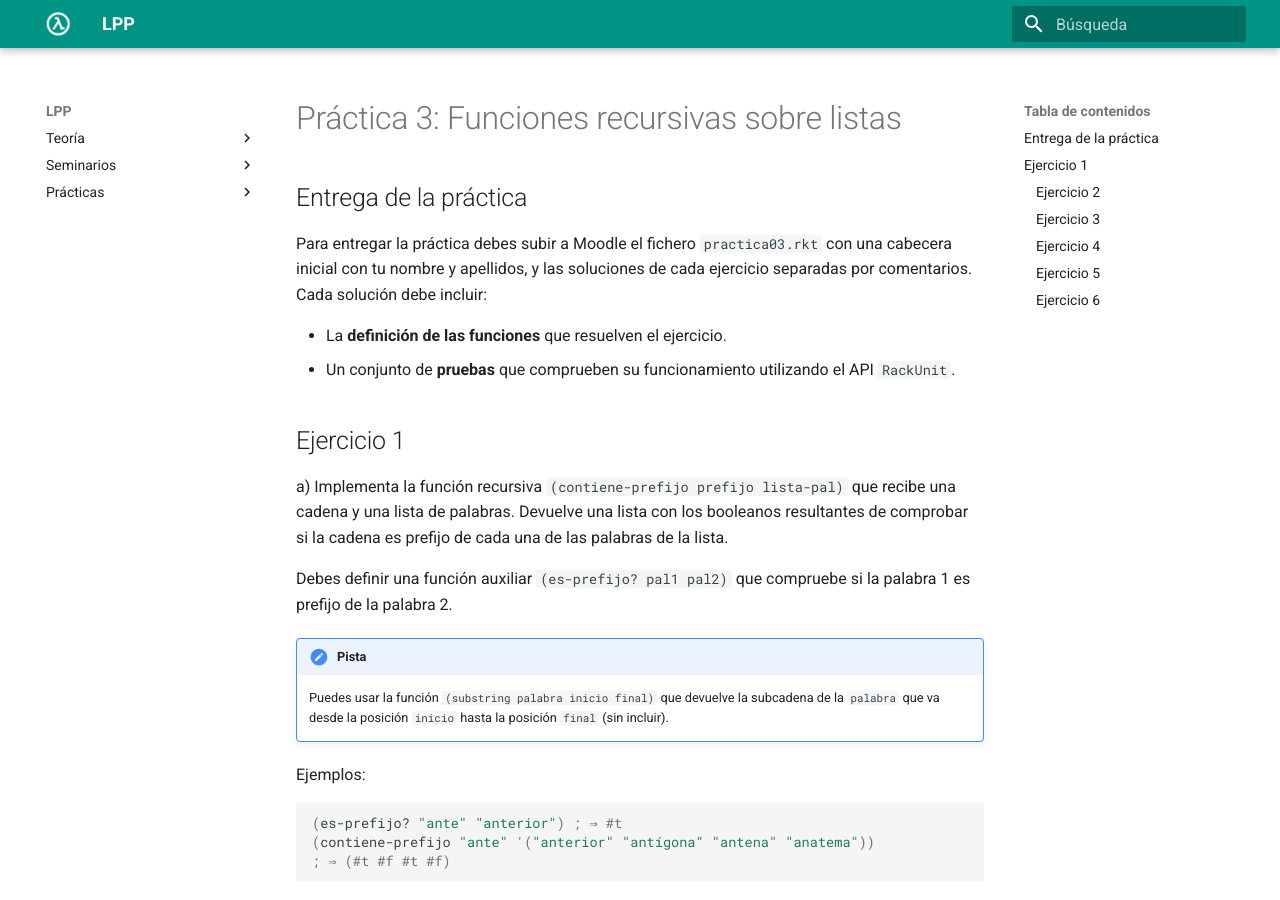
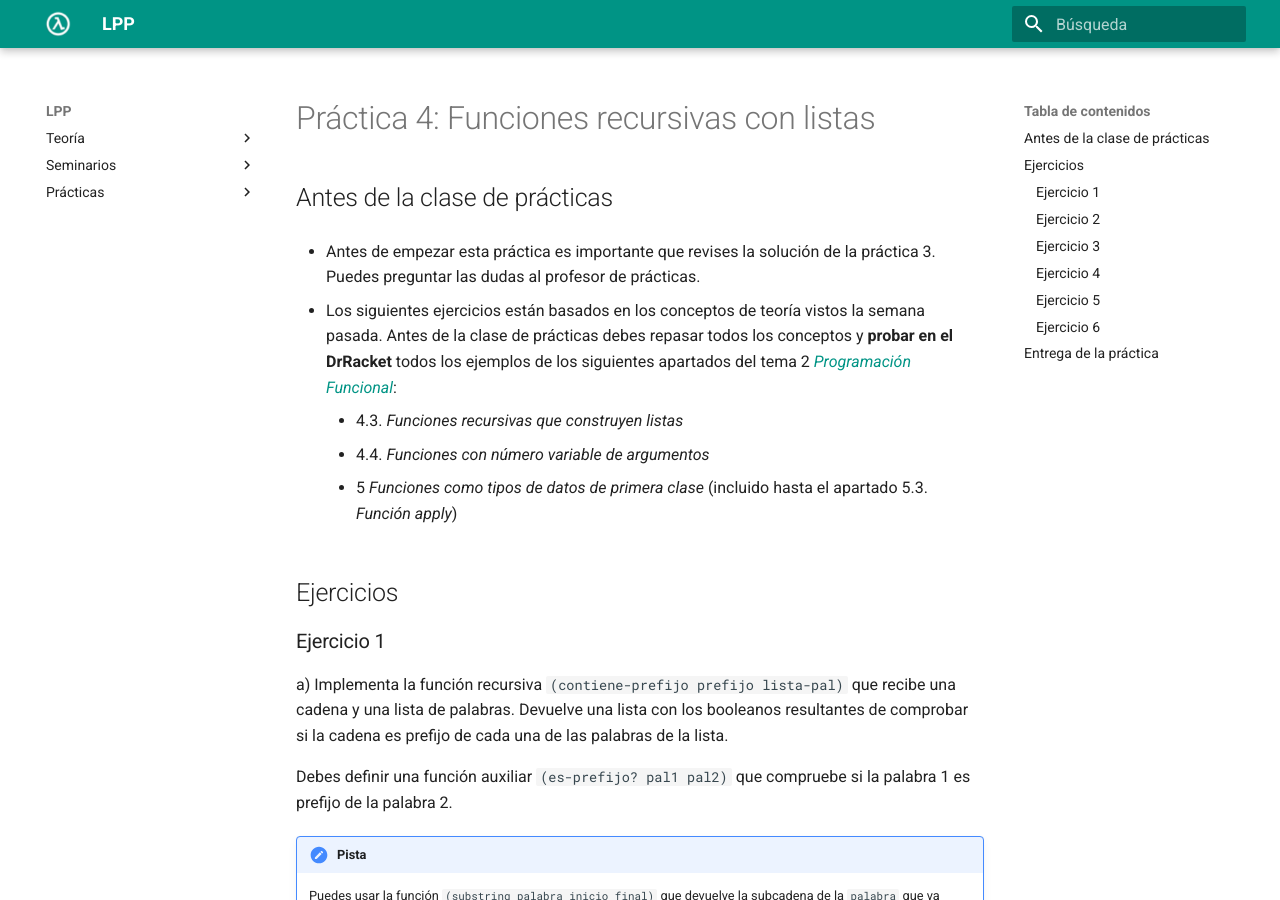
Before and after one commit to domingogallardo/apuntes-lpp, an MkDocs documentation site: the page built from docs/practicas/practica04/practica04.md, in a window 1280 px wide and 900 px high. Built offline with MkDocs 1.6.1 and Material for MkDocs 9.7.7, drawn with Linux system fonts in a browser that asks for light colours; some of the changed text lies outside the part shown.

Commit message:
Actualizada cabecera practica 4

````diff
--- a/docs/practicas/practica04/practica04.md
+++ b/docs/practicas/practica04/practica04.md
@@ -1,18 +1,25 @@
+# Práctica 4: Funciones recursivas con listas
 
-# Práctica 3: Funciones recursivas sobre listas
+## Antes de la clase de prácticas ##
 
-## Entrega de la práctica
+- Antes de empezar esta práctica es importante que revises la solución
+  de la práctica 3. Puedes preguntar las dudas al profesor de prácticas.
 
-Para entregar la práctica debes subir a Moodle el fichero
-`practica03.rkt` con una cabecera inicial con tu nombre y apellidos, y
-las soluciones de cada ejercicio separadas por comentarios. Cada
-solución debe incluir:
+- Los siguientes ejercicios están basados en los conceptos de teoría
+vistos la semana pasada. Antes de la clase de prácticas debes repasar
+todos los conceptos y **probar en el DrRacket** todos los ejemplos de
+los siguientes apartados del tema 2 [_Programación
+Funcional_](../../teoria/tema02-programacion-funcional/tema02-programacion-funcional.html#43-funciones-recursivas-que-construyen-listas):
 
-- La **definición de las funciones** que resuelven el ejercicio.
-- Un conjunto de **pruebas** que comprueben su funcionamiento
-  utilizando el API `RackUnit`.
+    - 4.3. _Funciones recursivas que construyen listas_
+    - 4.4. _Funciones con número variable de argumentos_
+    - 5 _Funciones como tipos de datos de primera clase_ (incluido hasta el
+      apartado 5.3. _Función apply_)
 
-## Ejercicio 1
+
+## Ejercicios
+
+### Ejercicio 1
 
 a) Implementa la función recursiva `(contiene-prefijo prefijo
 lista-pal)` que recibe una cadena y una lista de palabras. Devuelve
@@ -319,8 +326,21 @@ Ejemplo:
 ; ⇒ ((un . 2) (ejercicio . 9) (examen . 6))
 ```
 
+## Entrega de la práctica
+
+Sube la solución de los ejercicios al cuestionario de Moodle Entrega
+práctica 4 hasta el domingo 27 de febrero a las 21:00 h.
+
+Tal y como hemos comentado al comienzo de la práctica, debes incluir
+casos de prueba en todo el código que escribas.
+
+Una vez finalizado el plazo de entrega podrás revisar el cuestionario
+y visualizar la solución. Corrige la entrega, comparando la solución
+con la tuya. Puedes consultar cualquier duda con tu profesor en la
+clase de prácticas de la semana que viene.
+
 ----
 
-Lenguajes y Paradigmas de Programación, curso 2020-21
+Lenguajes y Paradigmas de Programación, curso 2021-22
 © Departamento Ciencia de la Computación e Inteligencia Artificial, Universidad de Alicante
 Domingo Gallardo, Cristina Pomares, Antonio Botía, Francisco Martínez
````
